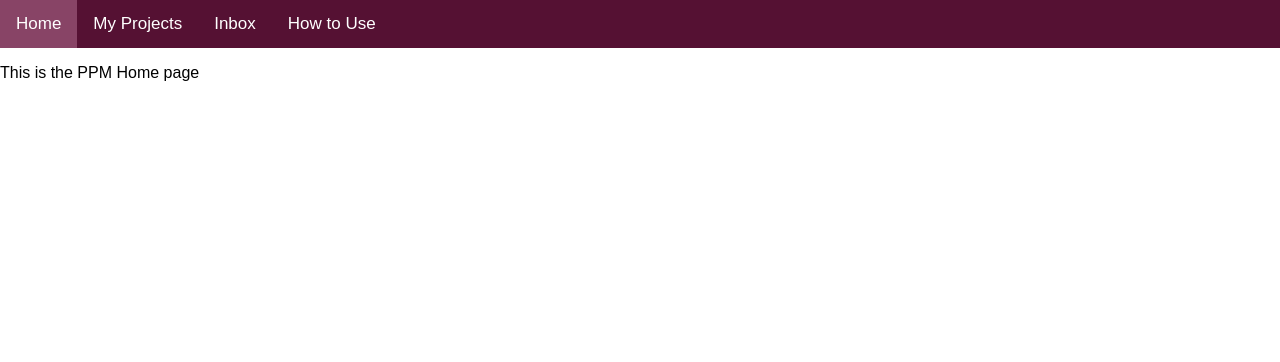
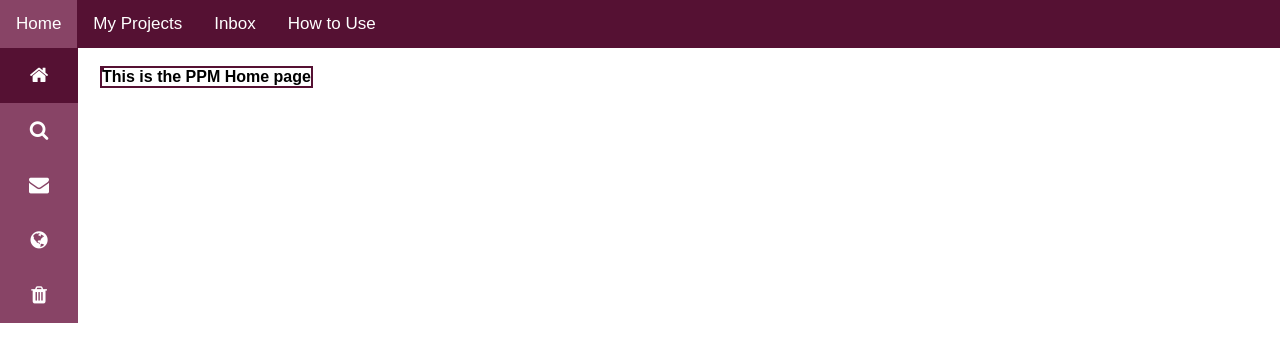
Before and after one commit to droptable461/Project-Project-Management, a Flask app: page /index in a window 1280 px wide. Shown: the top 362 px of the page. Run offline with Flask 2, Linux system fonts and the light colour scheme.

Commit message:
-u "allie menefee" -c "fixed login page and got avatar working, created an icon bar on the index page"

```diff
--- a/Website/templates/index.html
+++ b/Website/templates/index.html
@@ -3,6 +3,7 @@
 <head>
 	<meta name="viewport"content="width=device-width, initial-scale=1">
 	<title>DROPTABLE 461</title>
+	<link rel="stylesheet" href="https://cdnjs.cloudflare.com/ajax/libs/font-awesome/4.7.0/css/font-awesome.min.css">
 </head>
 
 <style>
@@ -35,6 +36,40 @@ body{
 	color: #fff;
 }
 
+.icon-bar {
+	width: 78px;
+	background-color: #846;
+}
+
+.icon-bar a {
+	display: block;
+	text-align: center;
+	padding: 16px;
+	transition: all 0.3s ease;
+	color: white;
+	font-size: 20px;
+}
+
+.icon-bar a:hover {
+	background-color: #000;
+
+}
+
+.active {
+	background-color: #513;
+
+}
+
+p{
+	color: black;;
+	font-weight: bold;
+	position: absolute;
+	left: 100px;
+	top: 50px;
+	border: 2px solid #513;
+}
+
+
 </style>
 <header>
 <div class="topnav">
@@ -43,9 +78,18 @@ body{
 	<a href="inbox">Inbox</a>
 	<a href="howto">How to Use</a>
 </div>
+
 </header>
 
 <body>
+
+<div class="icon-bar">
+	<a class="active" href="#"><i class="fa fa-home"></i></a>
+	<a href="#"><i class="fa fa-search"></i></a>
+	<a href="#"><i class="fa fa-envelope"></i></a>
+	<a href="#"><i class="fa fa-globe"></i></a>
+	<a href="#"><i class="fa fa-trash"></i></a>
+</div>
 
 <p>This is the PPM Home page<p>
 
--- a/Website/templates/login.html
+++ b/Website/templates/login.html
@@ -62,9 +62,9 @@ img.avatar {
 <body>
 <h1>PPM Login Page</h1>
 
-<form action="/index" method="POST">
+<form action="/index" method="GET">
 	<div class="imgcontainer">
-	  <img src="avatar.jpg" alt="Avatar" class="avatar"/>
+	  <img src="/static/avatar.jpg" alt="Avatar" class="avatar"/>
 	</div>
 
 	<div class="container">
```
Also changed, not shown: Website/templates/myproj.html (+7 -3 lines), Website/static/avatar.jpg (renamed from Website/templates/avatar.jpg), 1 other file.
